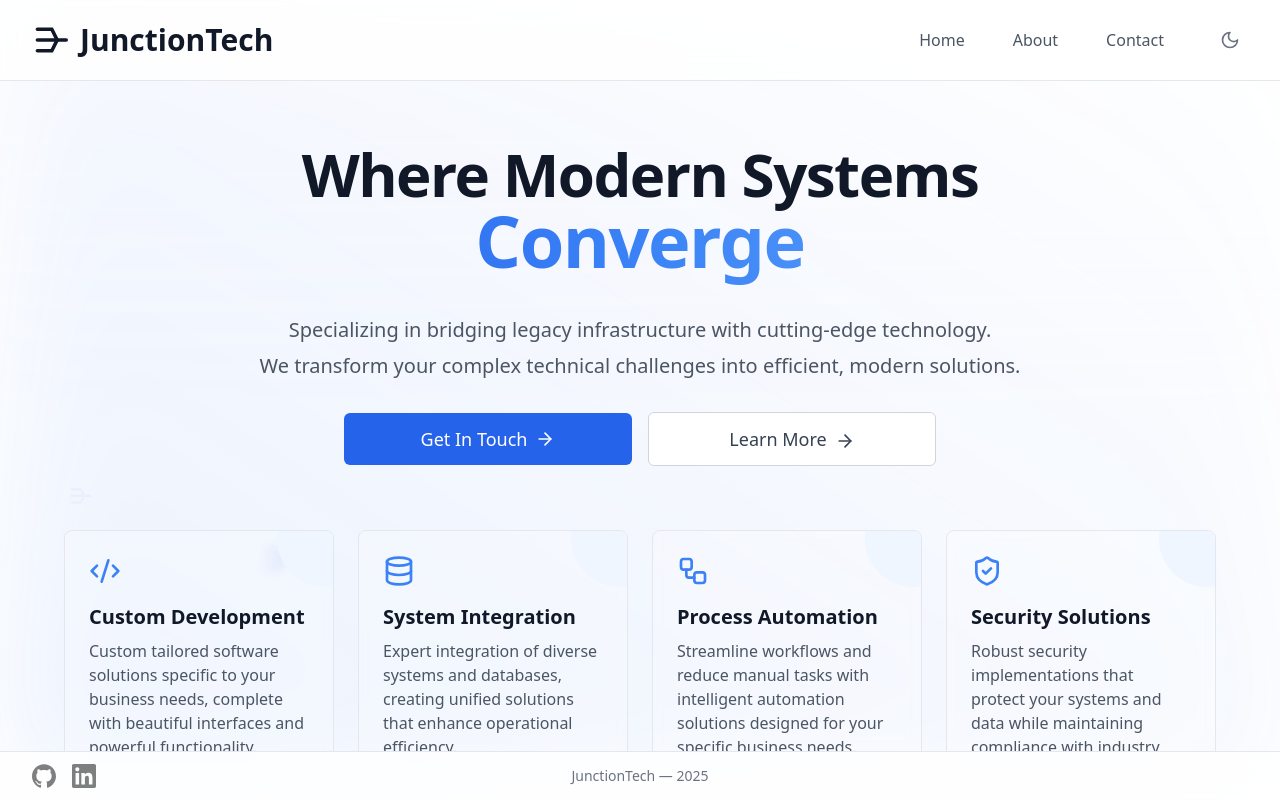
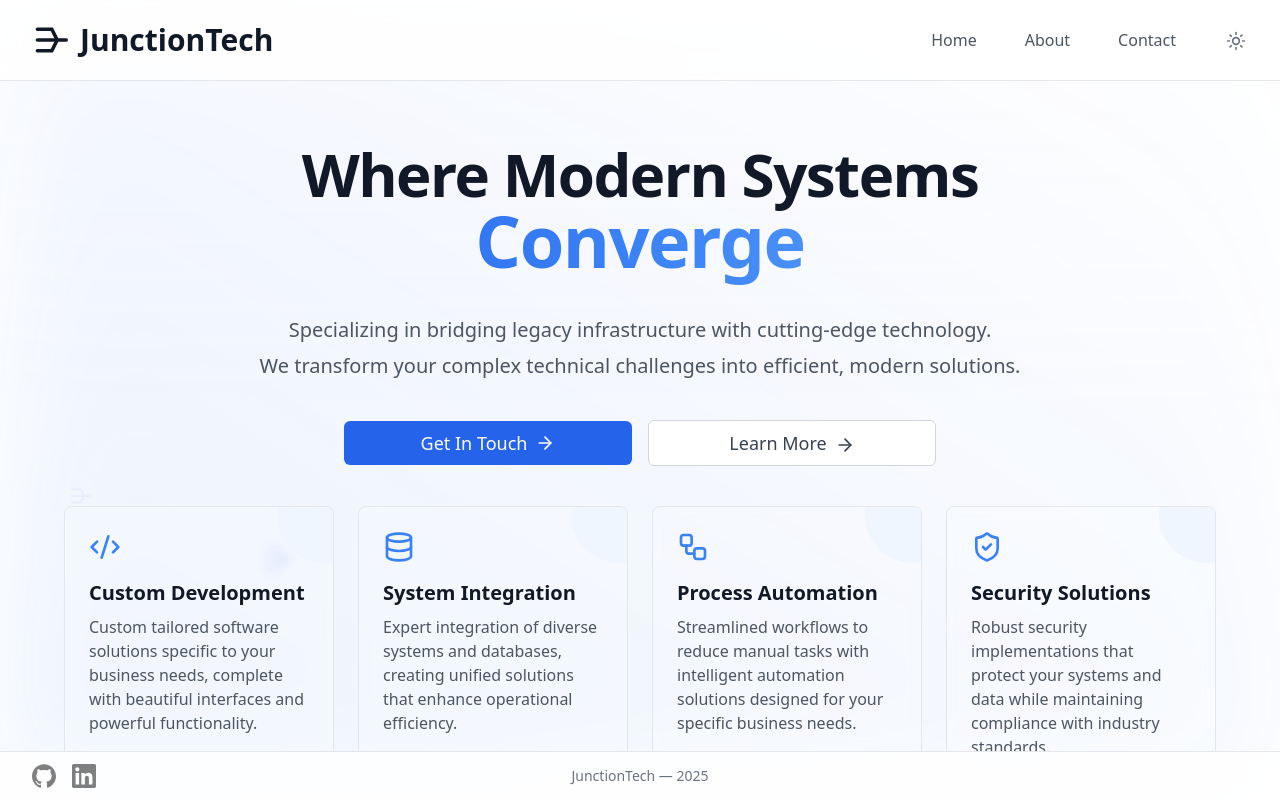
Before and after one commit to sam-warren/junction, a React (Vite) app: page / in a window 1280 px wide. Built offline with nearby package versions, Linux system fonts and the light colour scheme.

Commit message:
Improve animations and transitions

```diff
--- a/src/components/home/HeroSection.tsx
+++ b/src/components/home/HeroSection.tsx
@@ -10,25 +10,33 @@ import FrostedCard from "../ui/FrostedCard";
 
 const services = [
   {
-    icon: <Code2 className="h-8 w-8 text-blue-500" />,
+    icon: (
+      <Code2 className="h-8 w-8 text-blue-500 transition-colors duration-300" />
+    ),
     title: "Custom Development",
     description:
       "Custom tailored software solutions specific to your business needs, complete with beautiful interfaces and powerful functionality.",
   },
   {
-    icon: <Database className="h-8 w-8 text-blue-500" />,
+    icon: (
+      <Database className="h-8 w-8 text-blue-500 transition-colors duration-300" />
+    ),
     title: "System Integration",
     description:
       "Expert integration of diverse systems and databases, creating unified solutions that enhance operational efficiency.",
   },
   {
-    icon: <Workflow className="h-8 w-8 text-blue-500" />,
+    icon: (
+      <Workflow className="h-8 w-8 text-blue-500 transition-colors duration-300" />
+    ),
     title: "Process Automation",
     description:
-      "Streamline workflows and reduce manual tasks with intelligent automation solutions designed for your specific business needs.",
+      "Streamlined workflows to reduce manual tasks with intelligent automation solutions designed for your specific business needs.",
   },
   {
-    icon: <ShieldCheck className="h-8 w-8 text-blue-500" />,
+    icon: (
+      <ShieldCheck className="h-8 w-8 text-blue-500 transition-colors duration-300" />
+    ),
     title: "Security Solutions",
     description:
       "Robust security implementations that protect your systems and data while maintaining compliance with industry standards.",
@@ -38,30 +46,30 @@ const services = [
 const HeroSection = () => {
   return (
     <section className="relative flex flex-col">
-      <div className="mx-auto w-full max-w-7xl px-4 pb-8 pt-16 sm:px-6 lg:px-8">
+      <div className="mx-auto w-full max-w-7xl px-2 pb-6 pt-16 sm:px-6 lg:px-8">
         <div className="relative mx-auto max-w-4xl text-center">
           <h1 className="px-2 text-3xl font-extrabold tracking-tight sm:text-4xl md:text-5xl lg:text-6xl">
-            <span className="block animate-fade-up text-gray-900 opacity-0 dark:text-gray-100">
+            <span className="block animate-fade-up text-gray-900 opacity-0 transition-colors duration-300 dark:text-gray-100">
               Where Modern Systems
             </span>
-            <span className="block animate-fade-up-200 bg-gradient-to-r from-blue-600 via-blue-500 to-blue-400 bg-clip-text text-5xl leading-normal text-transparent opacity-0 sm:mt-0 md:pb-4 md:text-6xl lg:pb-4 lg:text-7xl dark:from-blue-400 dark:via-blue-500 dark:to-blue-600">
+            <span className="block animate-fade-up-200 bg-gradient-to-r from-blue-600 via-blue-500 to-blue-400 bg-clip-text text-5xl leading-normal text-transparent opacity-0 transition-all duration-300 sm:mt-0 md:pb-4 md:text-6xl lg:pb-4 lg:text-7xl dark:from-blue-400 dark:via-blue-500 dark:to-blue-600">
               Converge
             </span>
           </h1>
-          <div className="mt-4 space-y-2 px-4 sm:mt-6 sm:px-0">
-            <p className="animate-fade-up-400 text-base leading-relaxed text-gray-600 opacity-0 sm:text-lg md:text-xl dark:text-gray-300">
+          <div className="space-y-2 px-4 pt-2 sm:px-0 sm:pt-6">
+            <p className="animate-fade-up-400 text-base leading-relaxed text-gray-600 opacity-0 transition-colors duration-300 sm:text-lg md:text-xl dark:text-gray-300">
               Specializing in bridging legacy infrastructure with cutting-edge
               technology.
             </p>
-            <p className="animate-fade-up-400 text-base leading-relaxed text-gray-600 opacity-0 sm:text-lg md:text-xl dark:text-gray-300">
+            <p className="animate-fade-up-400 text-base leading-relaxed text-gray-600 opacity-0 transition-colors duration-300 sm:text-lg md:text-xl dark:text-gray-300">
               We transform your complex technical challenges into efficient,
               modern solutions.
             </p>
           </div>
-          <div className="mt-6 flex animate-fade-up-600 flex-col items-center justify-center gap-3 opacity-0 sm:mt-8 sm:flex-row sm:gap-4">
+          <div className="mt-8 flex animate-fade-up-600 flex-col items-center justify-center gap-3 opacity-0 sm:mt-6 sm:flex-row sm:gap-4 md:mt-8 lg:mt-10">
             <Link
               to="/contact"
-              className="group relative w-full overflow-hidden rounded-md bg-blue-600 px-6 py-2 text-sm font-medium text-white transition-all hover:bg-blue-700 sm:w-72 sm:text-base md:px-8 md:py-3 lg:text-lg"
+              className="group relative w-full overflow-hidden rounded-md bg-blue-600 px-6 py-4 text-sm font-medium text-white transition-all duration-300 hover:bg-blue-700 sm:w-72 sm:text-base md:px-8 md:py-2 lg:text-lg"
             >
               <span className="relative z-10 flex items-center justify-center">
                 Get In Touch
@@ -71,28 +79,28 @@ const HeroSection = () => {
             </Link>
             <Link
               to="/about"
-              className="group w-full rounded-md border border-gray-300 bg-white px-6 py-2 text-sm font-medium text-gray-700 transition-all hover:border-gray-400 hover:bg-gray-50 sm:w-72 sm:text-base md:px-8 md:py-3 lg:text-lg dark:border-gray-600 dark:bg-gray-800 dark:text-gray-200 dark:hover:border-gray-500 dark:hover:bg-gray-700"
+              className="group w-full rounded-md border border-gray-300 bg-white px-6 py-4 text-sm font-medium text-gray-700 transition-all duration-300 hover:border-gray-400 hover:bg-gray-50 sm:w-72 sm:text-base md:px-8 md:py-2 lg:text-lg dark:border-gray-600 dark:bg-gray-800 dark:text-gray-200 dark:hover:border-gray-500 dark:hover:bg-gray-700"
             >
               Learn More
               <ArrowRight className="ml-2 inline-block h-5 w-5 transform transition-transform group-hover:translate-x-1" />
             </Link>
           </div>
         </div>
-        <div className="mt-8 lg:mt-16">
+        <div className="mt-8 lg:mt-10">
           <div className="grid grid-cols-1 gap-4 sm:gap-5 md:gap-6 lg:grid-cols-4">
             {services.map((service, index) => (
               <FrostedCard
                 key={index}
                 style={{ animationDelay: `${0.4 + index * 0.1}s` }}
-                className="group relative animate-fade-up overflow-hidden opacity-0 transition-all duration-500 hover:border-blue-200 hover:bg-blue-50/50 sm:p-5 md:p-6 dark:hover:border-blue-900 dark:hover:bg-blue-900/20"
+                className="group relative animate-fade-up overflow-hidden opacity-0 transition-colors duration-300 hover:border-blue-200 hover:bg-blue-50/50 sm:p-5 md:p-6 dark:hover:border-blue-900 dark:hover:bg-blue-900/20"
               >
-                <div className="absolute -right-10 -top-10 h-24 w-24 transform rounded-full bg-blue-50 transition-all duration-500 group-hover:scale-150 dark:bg-blue-900/20"></div>
+                <div className="absolute -right-10 -top-10 h-24 w-24 transform rounded-full bg-blue-50 transition-all duration-300 group-hover:scale-150 dark:bg-blue-900/20"></div>
                 <div className="relative flex h-full flex-col items-start">
                   <div className="mb-4">{service.icon}</div>
-                  <h3 className="mb-2 text-xl font-semibold text-gray-900 dark:text-white">
+                  <h3 className="mb-2 text-xl font-semibold text-gray-900 transition-colors duration-300 dark:text-white">
                     {service.title}
                   </h3>
-                  <p className="text-left text-gray-600 dark:text-gray-300">
+                  <p className="text-left text-gray-600 transition-colors duration-300 dark:text-gray-300">
                     {service.description}
                   </p>
                 </div>
--- a/src/components/layout/Layout.tsx
+++ b/src/components/layout/Layout.tsx
@@ -3,6 +3,7 @@ import GridBackground from "../ui/GridBackground";
 import Footer from "./Footer";
 import Header from "./Header";
 import BloomBackground from "../ui/BloomBackground";
+
 interface LayoutProps {
   children: ReactNode;
 }
@@ -10,7 +11,7 @@ interface LayoutProps {
 const Layout = ({ children }: LayoutProps) => {
   return (
     <>
-      <div className="fixed inset-0 bg-white dark:bg-gray-900">
+      <div className="fixed inset-0 bg-white transition-colors duration-300 dark:bg-gray-900">
         <GridBackground />
         <BloomBackground />
       </div>
--- a/src/components/ui/Logo.tsx
+++ b/src/components/ui/Logo.tsx
@@ -4,8 +4,14 @@ const Logo = () => {
   const [mounted, setMounted] = useState(false);
 
   useEffect(() => {
-    setMounted(true);
-    return () => setMounted(false);
+    const timer = setTimeout(() => {
+      setMounted(true);
+    }, 1200);
+
+    return () => {
+      clearTimeout(timer);
+      setMounted(false);
+    };
   }, []);
 
   return (
@@ -16,7 +22,7 @@ const Logo = () => {
     >
       <path
         id="middle-line"
-        className={`transition-colors duration-300 ${mounted ? "animate-draw delay-500" : ""}`}
+        className={`transition-colors duration-300 ${mounted ? "animate-draw delay-[1500ms]" : ""}`}
         d="M15,50 L95,50"
         style={{
           fill: "none",
@@ -30,7 +36,7 @@ const Logo = () => {
       />
       <path
         id="top-line"
-        className={`transition-colors duration-300 ${mounted ? "animate-draw delay-500" : ""}`}
+        className={`transition-colors duration-300 ${mounted ? "animate-draw delay-[1500ms]" : ""}`}
         d="M15,20 L55,20 L70,50"
         style={{
           fill: "none",
@@ -44,7 +50,7 @@ const Logo = () => {
       />
       <path
         id="bottom-line"
-        className={`transition-colors duration-300 ${mounted ? "animate-draw delay-500" : ""}`}
+        className={`transition-colors duration-300 ${mounted ? "animate-draw delay-[1500ms]" : ""}`}
         d="M15,80 L55,80 L70,50"
         style={{
           fill: "none",
--- a/src/components/ui/ThemeToggle.tsx
+++ b/src/components/ui/ThemeToggle.tsx
@@ -3,14 +3,28 @@ import { useTheme } from "../../hooks/useTheme";
 
 const ThemeToggle = () => {
   const { theme, toggleTheme } = useTheme();
+  const isDark = theme === "dark";
 
   return (
     <button
       onClick={toggleTheme}
-      className="p-1.5 sm:p-2 text-gray-500 dark:text-gray-400 hover:text-gray-700 dark:hover:text-gray-200"
+      className="relative h-6 w-6 overflow-hidden p-1.5 text-gray-500 hover:text-gray-700 sm:p-2 dark:text-gray-400 dark:hover:text-gray-200"
       aria-label="Toggle theme"
     >
-      {theme === "dark" ? <Sun size={20} /> : <Moon size={20} />}
+      <div className="absolute inset-0 flex items-center justify-center">
+        <Sun
+          size={20}
+          className={`absolute transition-all duration-300 ${
+            isDark ? "translate-y-6 opacity-0" : "translate-y-0 opacity-100"
+          }`}
+        />
+        <Moon
+          size={20}
+          className={`absolute transition-all duration-300 ${
+            isDark ? "translate-y-0 opacity-100" : "-translate-y-6 opacity-0"
+          }`}
+        />
+      </div>
     </button>
   );
 };
--- a/tailwind.config.js
+++ b/tailwind.config.js
@@ -86,6 +86,26 @@ export default {
             transform: "translateY(-6px)",
           },
         },
+        slideDown: {
+          '0%': {
+            transform: 'translate(-50%, -100%)',
+            opacity: '0'
+          },
+          '100%': {
+            transform: 'translate(-50%, 0)',
+            opacity: '1'
+          }
+        },
+        slideUp: {
+          '0%': {
+            transform: 'translate(-50%, 0)',
+            opacity: '1'
+          },
+          '100%': {
+            transform: 'translate(-50%, -100%)',
+            opacity: '0'
+          }
+        }
       },
       animation: {
         "background-float": "float 20s linear infinite",
@@ -104,6 +124,8 @@ export default {
         "fade-up-1000": "fade-in-up 0.4s ease-out forwards 0.5s",
         "fade-up-1200": "fade-in-up 0.4s ease-out forwards 0.6s",
         "fade-up-1400": "fade-in-up 0.4s ease-out forwards 0.7s",
+        "slide-down": "slideDown 0.3s ease-out forwards",
+        "slide-up": "slideUp 0.3s ease-out forwards"
       },
     },
   },
```
Also changed, not shown: src/components/contact/ContactForm.tsx (+20 -39 lines), src/components/ui/Alert.tsx (added, +50 -0 lines).
